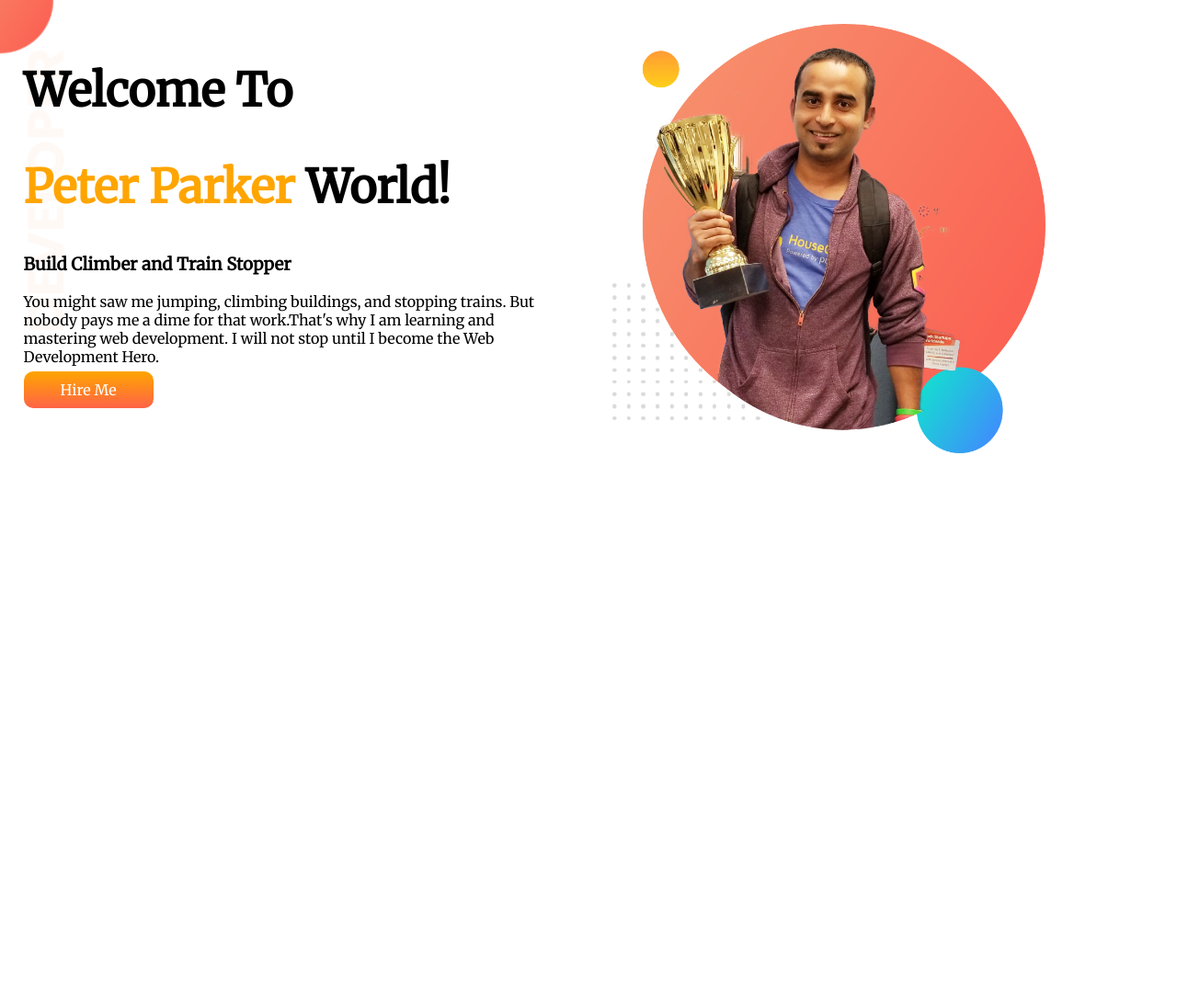
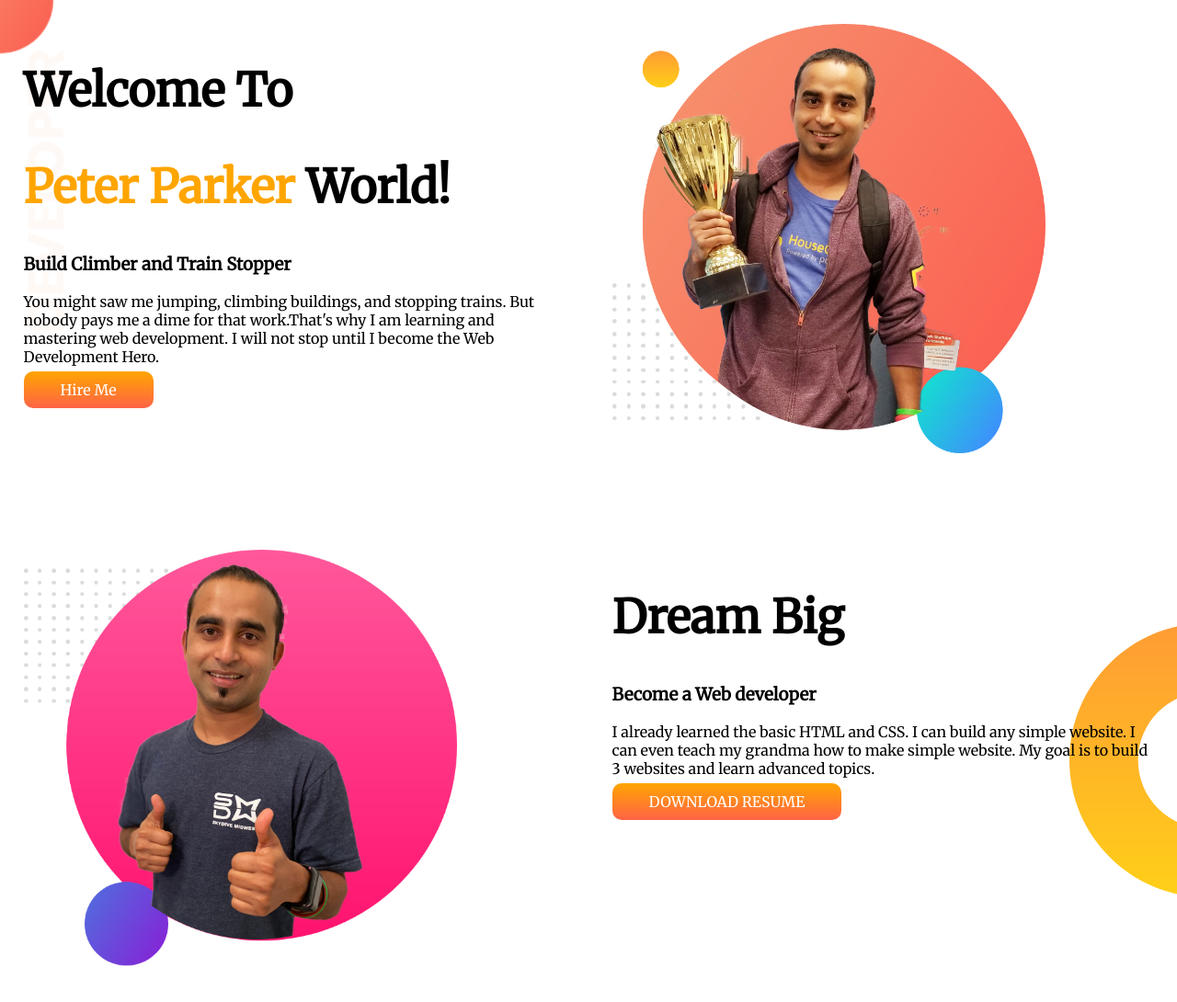
Before and after one commit to irfathopi/developer-portfolio, a plain HTML site: page index.html in a window 1280 px wide. Shown: the whole page at 92% size. Before the commit the page ends 800 px from the top, so only its background shows below. Drawn offline with Linux system fonts and the light colour scheme.

Commit message:
2nd banner]

```diff
--- a/index.html
+++ b/index.html
@@ -28,6 +28,22 @@
             <img src="images/jhankar.png" alt="">
         </div>
     </section>
+
+
+    <section class="second-banner">
+        <div class="second-half">
+            <img src="images/jhankar2.png" alt="">
+        </div>
+        <div class="second-half">
+            <h1>Dream Big</h1>
+            <h3>Become a Web developer</h3>
+            <p>I already learned the basic HTML and CSS. I can build any simple website. I can even teach my grandma how
+                to make simple website. My goal is to build 3 websites and learn advanced topics.
+            </p>
+            <a target="_blank" href="https://youtube.com" class="resume-btn">DOWNLOAD RESUME</a>
+        </div>
+    </section>
+
 </body>
 
 </html>
--- a/style.css
+++ b/style.css
@@ -13,6 +13,7 @@ h1 {
 
 section {
     display: flex;
+    margin-bottom: 50px;
 }
 
 .half-width {
@@ -37,3 +38,27 @@ section {
     background-image: url(images/top-banner.png);
     background-repeat: no-repeat;
 }
+
+.second-half {
+    width: 50%;
+    padding: 2%;
+}
+
+.second-half img {
+    width: 80%;
+
+}
+
+.second-banner {
+    background-image: url(images/dream-bg.png);
+    background-repeat: no-repeat;
+    background-position: right;
+}
+
+.resume-btn {
+    background-image: linear-gradient(orange, tomato);
+    padding: 10px 40px;
+    border-radius: 10px;
+    color: white;
+    text-decoration: none;
+}
```
